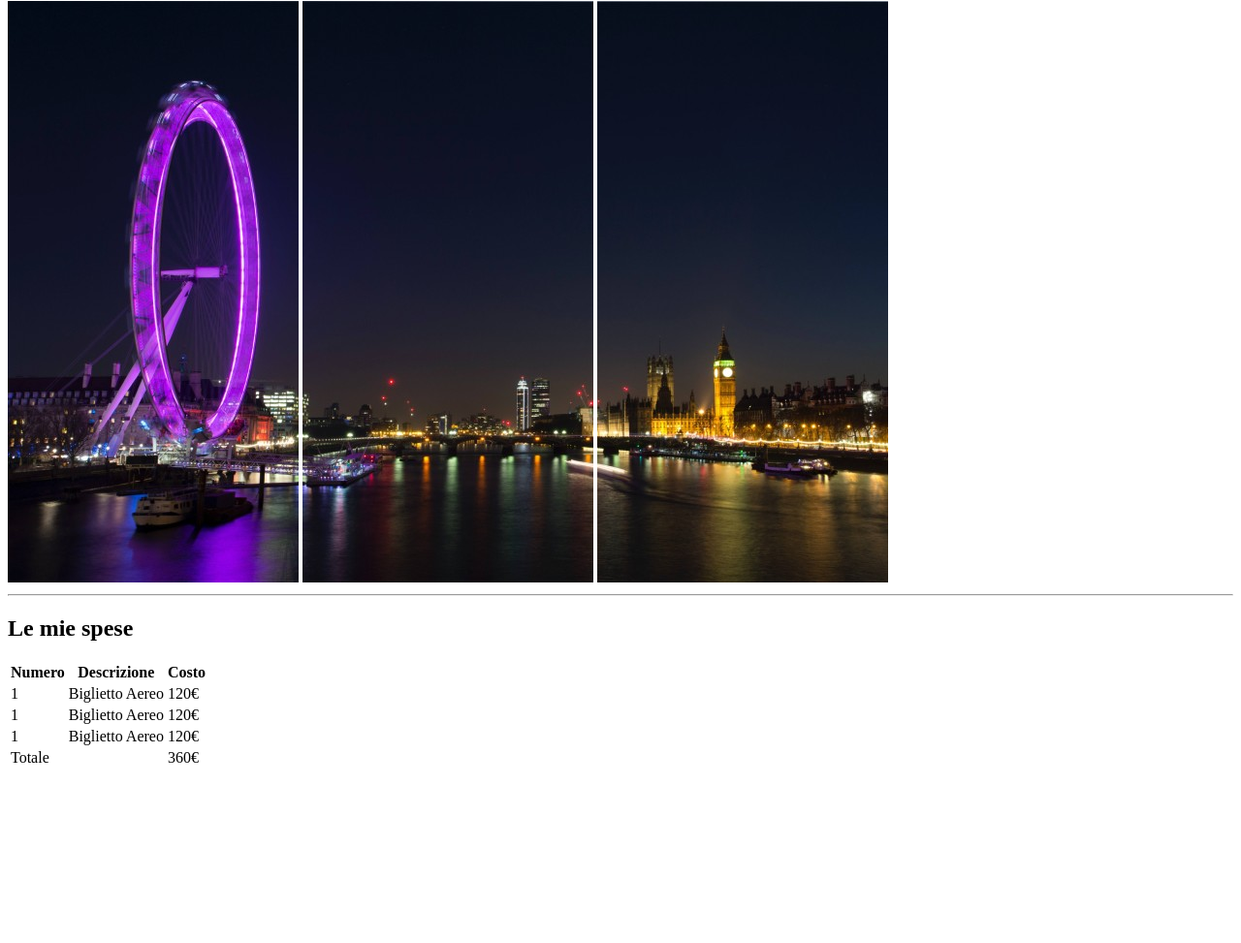
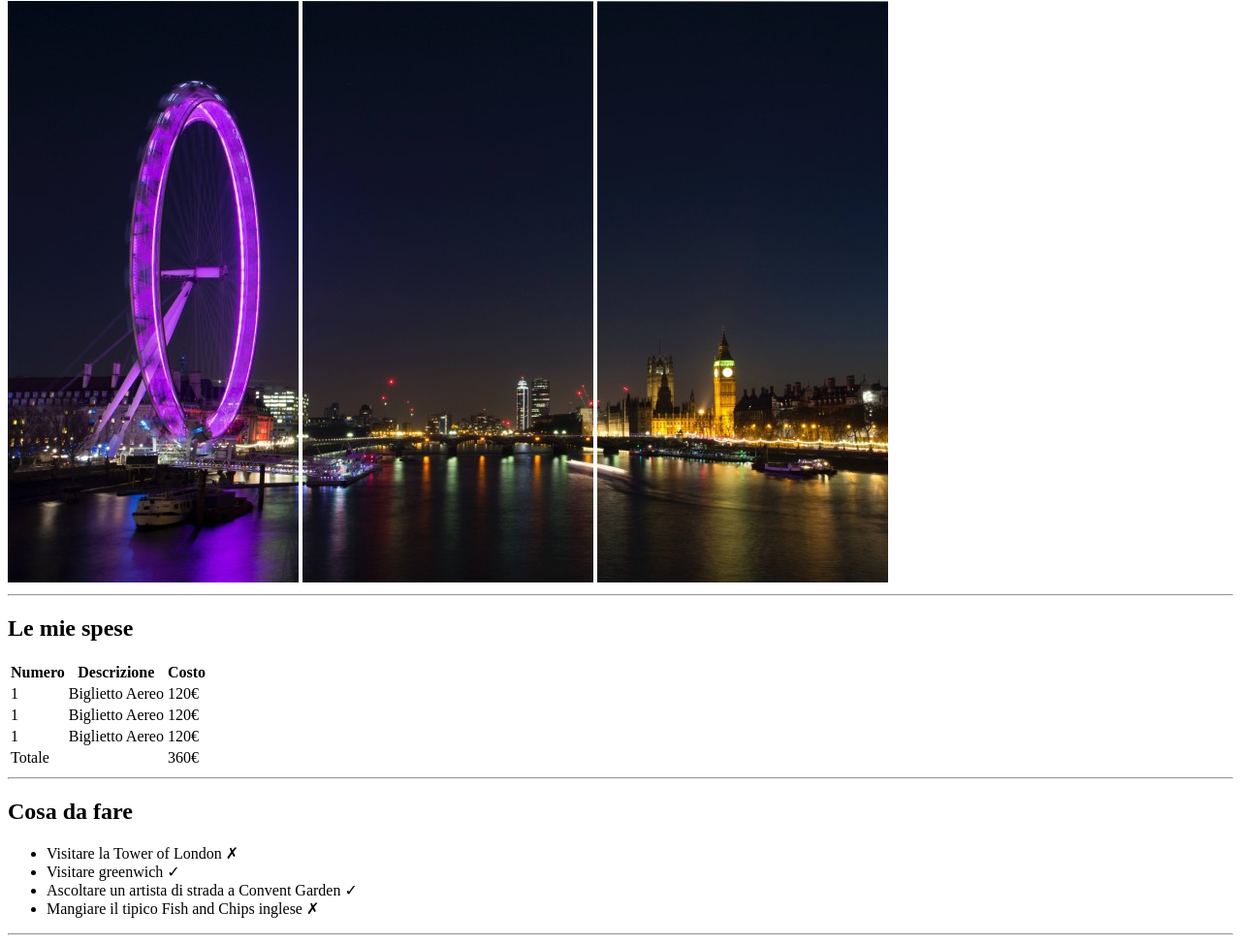
Before and after one commit to Robertarezza/html-london-trip, a plain HTML site: page index.html in a window 1280 px wide. Shown: the part 79-1052 px from the top of the page at 97% size. Before the commit the page ends 881 px from the top, so only its background shows below. Drawn offline with Linux system fonts and the light colour scheme.

Commit message:
add: second section in main

```diff
--- a/index.html
+++ b/index.html
@@ -58,6 +58,20 @@
             </table>
         </section>
         <!-- fine prima sezione, spese e tabella -->
+<hr>
+        <!-- seconda sezione -->
+        <section>
+            <h2>Cosa da fare</h2>
+            <!-- lista di cosa da fare -->
+            <ul>
+                <li>Visitare la Tower of London &#10007</li>
+                <li>Visitare greenwich &#10003</li>
+                <li>Ascoltare un artista di strada a Convent Garden &#10003</li>
+                <li>Mangiare il tipico Fish and Chips inglese &#10007</li>
+            </ul>
+        </section>
+        <!-- fine seconda sezione e lista di cose da fare -->
+<hr>
     </main>
 </body>
 </html>
```
